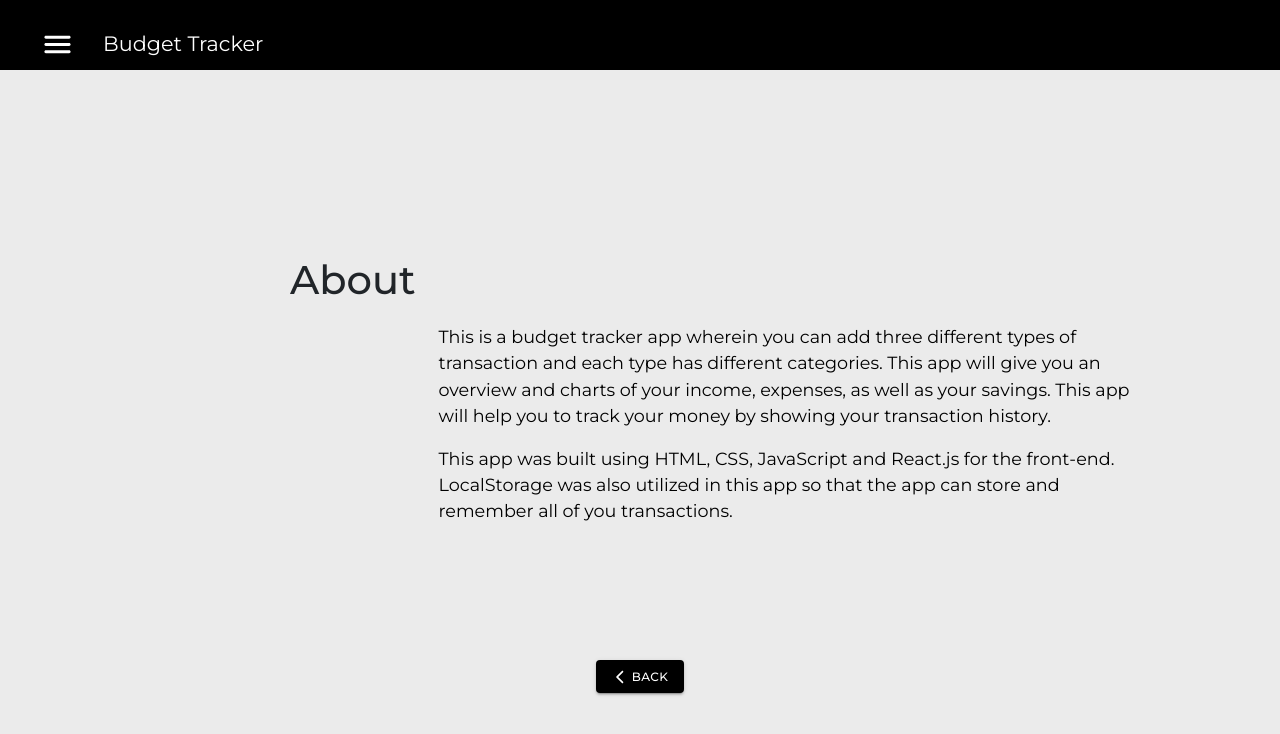
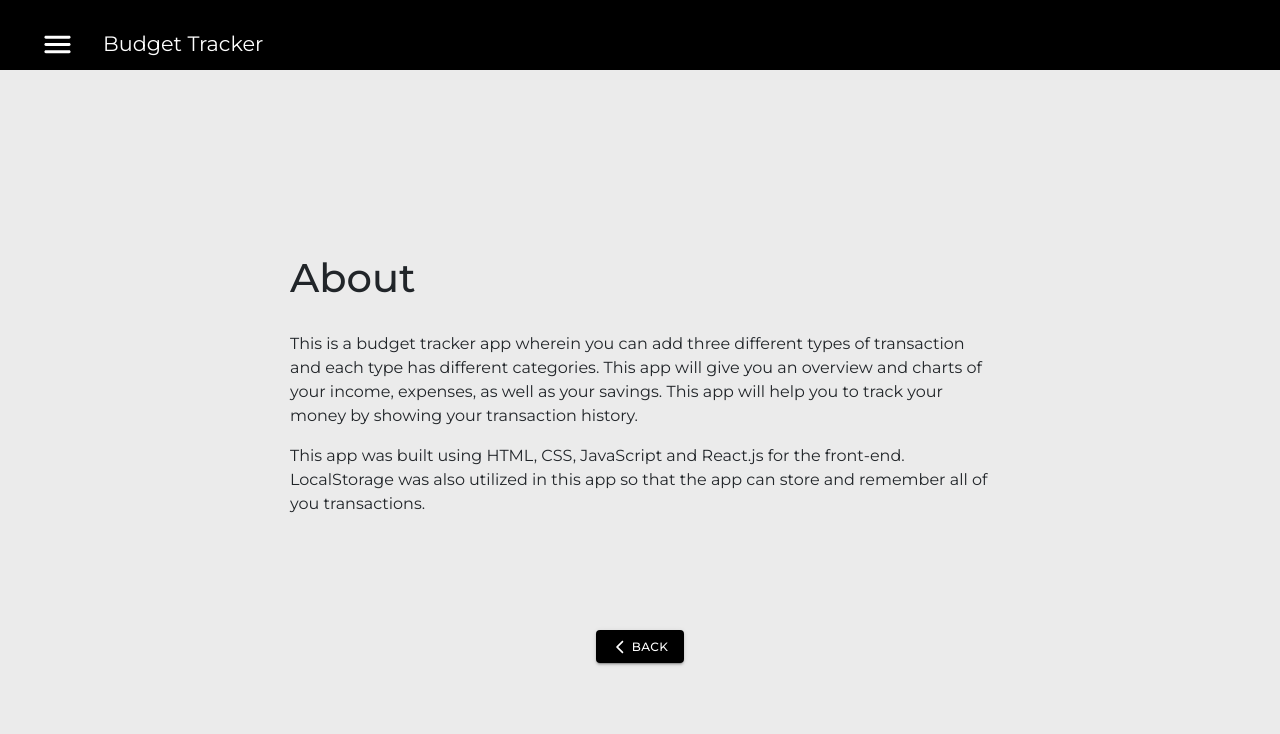
Before and after one commit to kennssscarlooo/budget-tracker, a React (Create React App) app: page /about in a window 1280 px wide. Shown: the top 734 px of the page. Built offline with nearby package versions, Linux system fonts and the light colour scheme.

Commit message:
Update About.js

```diff
--- a/src/pages/About.js
+++ b/src/pages/About.js
@@ -7,10 +7,10 @@ function About() {
   const classes = useStyle();
   const historyList = useHistory();
   return (
-    <div className={classes.aboutSection}>
+    <div className={classes.middle}>
       <div className="middle">
         <h1>About</h1>
-        <div className="about-content">
+        <div className={classes.aboutSection}>
           <p>
             This is a budget tracker app wherein you can add three different
             types of transaction and each type has different categories. This
```
